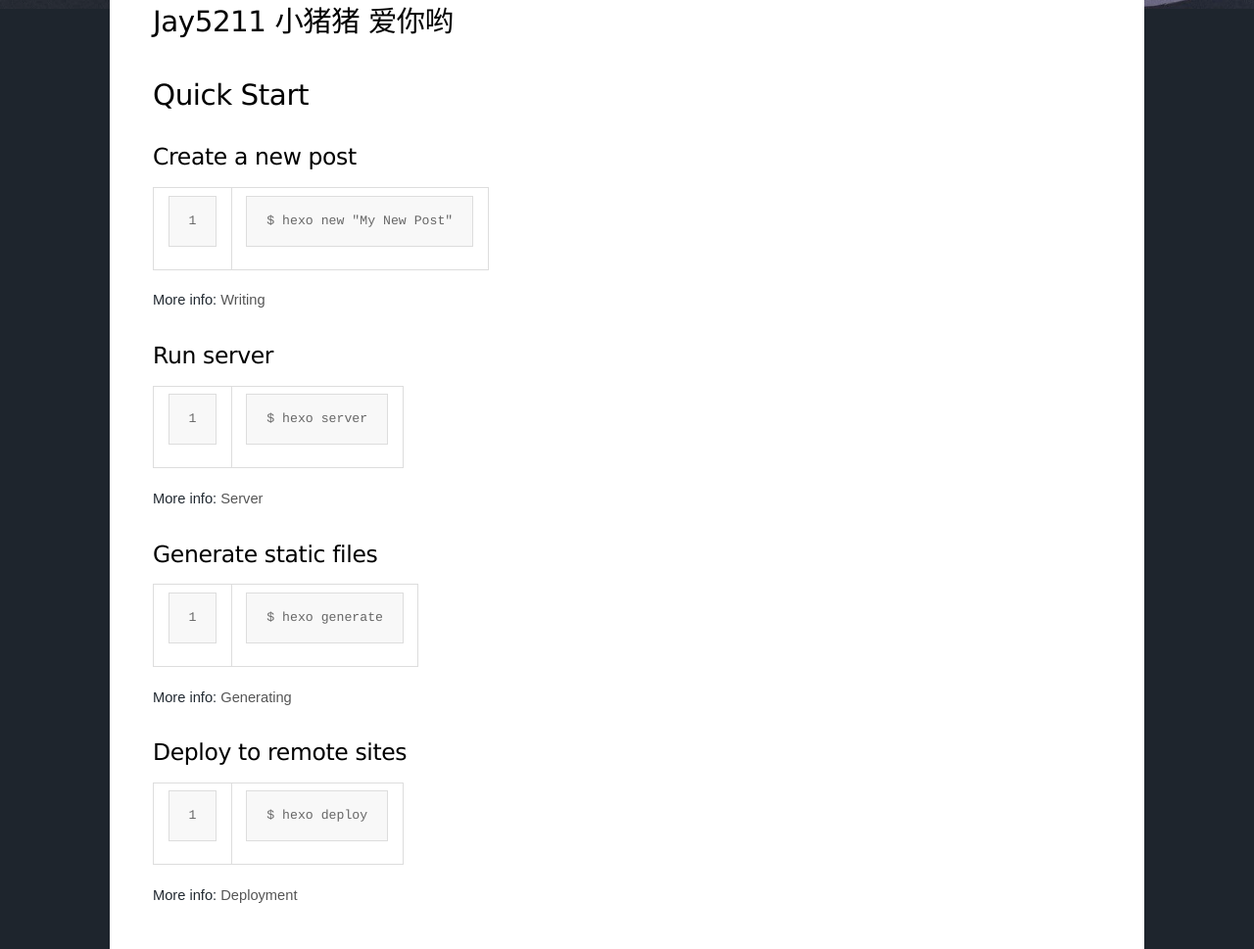
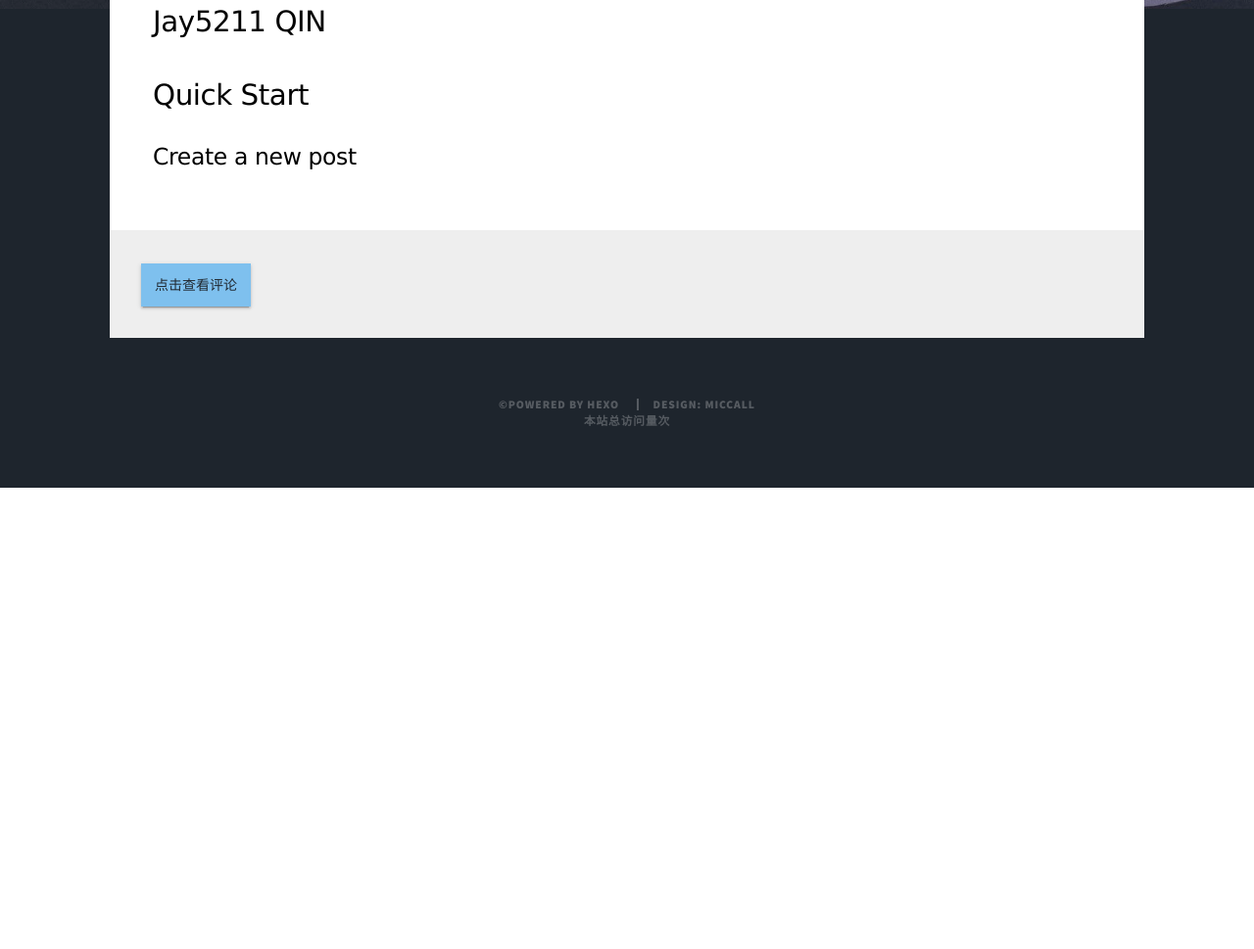
Before and after one commit to Jay5211/Jay5211.github.io, a plain HTML site: page 2021/02/26/hello-world/index.html in a window 1280 px wide. Shown: the part 791-1760 px from the top of the page at 98% size. After the commit the page ends 1289 px from the top, so only its background shows below. Drawn offline with nearby package versions, Linux system fonts and the light colour scheme; some packages are replaced by stand-ins of ours; a script that the page names is missing.

Commit message:
Site updated: 2021-03-01 12:44:48

```diff
--- a/2021/02/26/hello-world/index.html
+++ b/2021/02/26/hello-world/index.html
@@ -145,19 +145,7 @@
             <!-- Post -->
             <div class="typo" style="padding: 3rem;">
                 <p>Welcome to <a target="_blank" rel="noopener" href="https://hexo.io/">Hexo</a>! This is your very first post. Check <a target="_blank" rel="noopener" href="https://hexo.io/docs/">documentation</a> for more info. If you get any problems when using Hexo, you can find the answer in <a target="_blank" rel="noopener" href="https://hexo.io/docs/troubleshooting.html">troubleshooting</a> or you can ask me on <a target="_blank" rel="noopener" href="https://github.com/hexojs/hexo/issues">GitHub</a>.</p>
-<h2 id="Jay5211-小猪猪-爱你哟"><a href="#Jay5211-小猪猪-爱你哟" class="headerlink" title="Jay5211 小猪猪 爱你哟"></a>Jay5211 小猪猪 爱你哟</h2><h2 id="Quick-Start"><a href="#Quick-Start" class="headerlink" title="Quick Start"></a>Quick Start</h2><h3 id="Create-a-new-post"><a href="#Create-a-new-post" class="headerlink" title="Create a new post"></a>Create a new post</h3><figure class="highlight bash"><table><tr><td class="gutter"><pre><span class="line">1</span><br></pre></td><td class="code"><pre><span class="line">$ hexo new <span class="string">&quot;My New Post&quot;</span></span><br></pre></td></tr></table></figure>
-
-<p>More info: <a target="_blank" rel="noopener" href="https://hexo.io/docs/writing.html">Writing</a></p>
-<h3 id="Run-server"><a href="#Run-server" class="headerlink" title="Run server"></a>Run server</h3><figure class="highlight bash"><table><tr><td class="gutter"><pre><span class="line">1</span><br></pre></td><td class="code"><pre><span class="line">$ hexo server</span><br></pre></td></tr></table></figure>
-
-<p>More info: <a target="_blank" rel="noopener" href="https://hexo.io/docs/server.html">Server</a></p>
-<h3 id="Generate-static-files"><a href="#Generate-static-files" class="headerlink" title="Generate static files"></a>Generate static files</h3><figure class="highlight bash"><table><tr><td class="gutter"><pre><span class="line">1</span><br></pre></td><td class="code"><pre><span class="line">$ hexo generate</span><br></pre></td></tr></table></figure>
-
-<p>More info: <a target="_blank" rel="noopener" href="https://hexo.io/docs/generating.html">Generating</a></p>
-<h3 id="Deploy-to-remote-sites"><a href="#Deploy-to-remote-sites" class="headerlink" title="Deploy to remote sites"></a>Deploy to remote sites</h3><figure class="highlight bash"><table><tr><td class="gutter"><pre><span class="line">1</span><br></pre></td><td class="code"><pre><span class="line">$ hexo deploy</span><br></pre></td></tr></table></figure>
-
-<p>More info: <a target="_blank" rel="noopener" href="https://hexo.io/docs/one-command-deployment.html">Deployment</a></p>
-
+<h2 id="Jay5211-QIN"><a href="#Jay5211-QIN" class="headerlink" title="Jay5211 QIN"></a>Jay5211 QIN</h2><h2 id="Quick-Start"><a href="#Quick-Start" class="headerlink" title="Quick Start"></a>Quick Start</h2><h3 id="Create-a-new-post"><a href="#Create-a-new-post" class="headerlink" title="Create a new post"></a>Create a new post</h3>
             </div>
 
             <!-- Post Comments -->
```
Also changed, not shown: about/index.html (+0 -4 lines).
